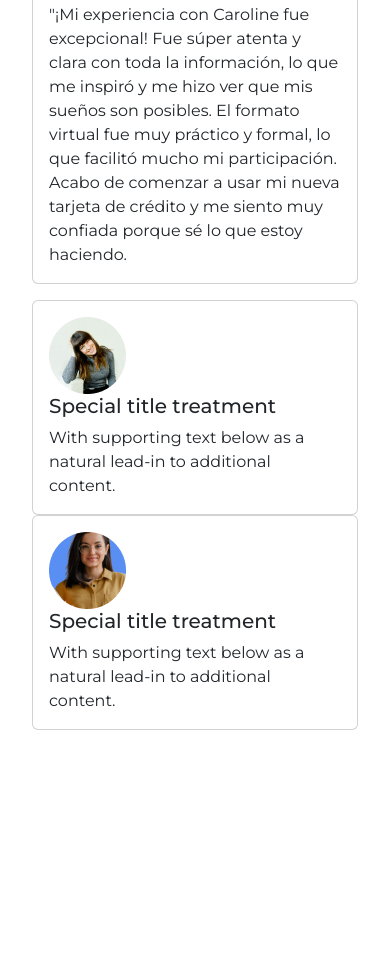
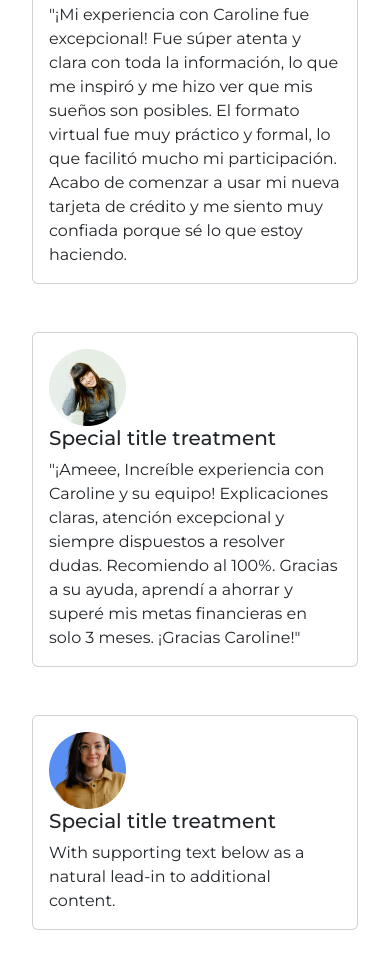
Before and after one commit to Margaritavmty/Reto-1-Digital-NAO, a plain HTML site: page index.html in a window 390 px wide. Shown: the part 4076-5045 px from the top of the page. Before the commit the page ends 4886 px from the top, so only its background shows below. Drawn offline with nearby package versions, Linux system fonts and the light colour scheme.

Commit message:
cambios de la landing

```diff
--- a/index.html
+++ b/index.html
@@ -195,10 +195,13 @@
 
 
   <!-- 3 reviws -->
+
+
+  <div class="container">
  <section class="py-5">
-  <div class="container">
+
  <div class="row">
-  <div class="col-sm-4 mb-3 mb-sm-0">
+  <div class="col-md-4 text-left txt-secundario mb-5 mb-md-0">
     <div class="card">
       <div class="card-body">
         <img src="./assets/user3.png" alt="empresas que han confiado en mi" class="img-fluid" loading="lazy">
@@ -208,19 +211,19 @@
       </div>
     </div>
   </div>
-  <div class="col-sm-4">
+  <div class="col-md-4 text-left txt-secundario mb-5 mb-md-0">
     <div class="card">
       <div class="card-body">
         <img src="./assets/user1.png" alt="empresas que han confiado en mi" class="img-fluid" loading="lazy">
 
         <h5 class="card-title">Special title treatment</h5>
-        <p class="card-text">With supporting text below as a natural lead-in to additional content.</p>
+        <p class="card-text">  "¡Ameee, Increíble experiencia con Caroline y su equipo! Explicaciones claras, atención excepcional y siempre dispuestos a resolver dudas. Recomiendo al 100%. Gracias a su ayuda, aprendí a ahorrar y superé mis metas financieras en solo 3 meses. ¡Gracias Caroline!"</p>
 
       </div>
     </div>
   </div>
 
-  <div class="col-sm-4">
+  <div class="col-md-4 text-left txt-secundario mb-5 mb-md-0">
     <div class="card">
       <div class="card-body">
         <img src="./assets/user2.png" alt="empresas que han confiado en mi" class="img-fluid" loading="lazy">
```
